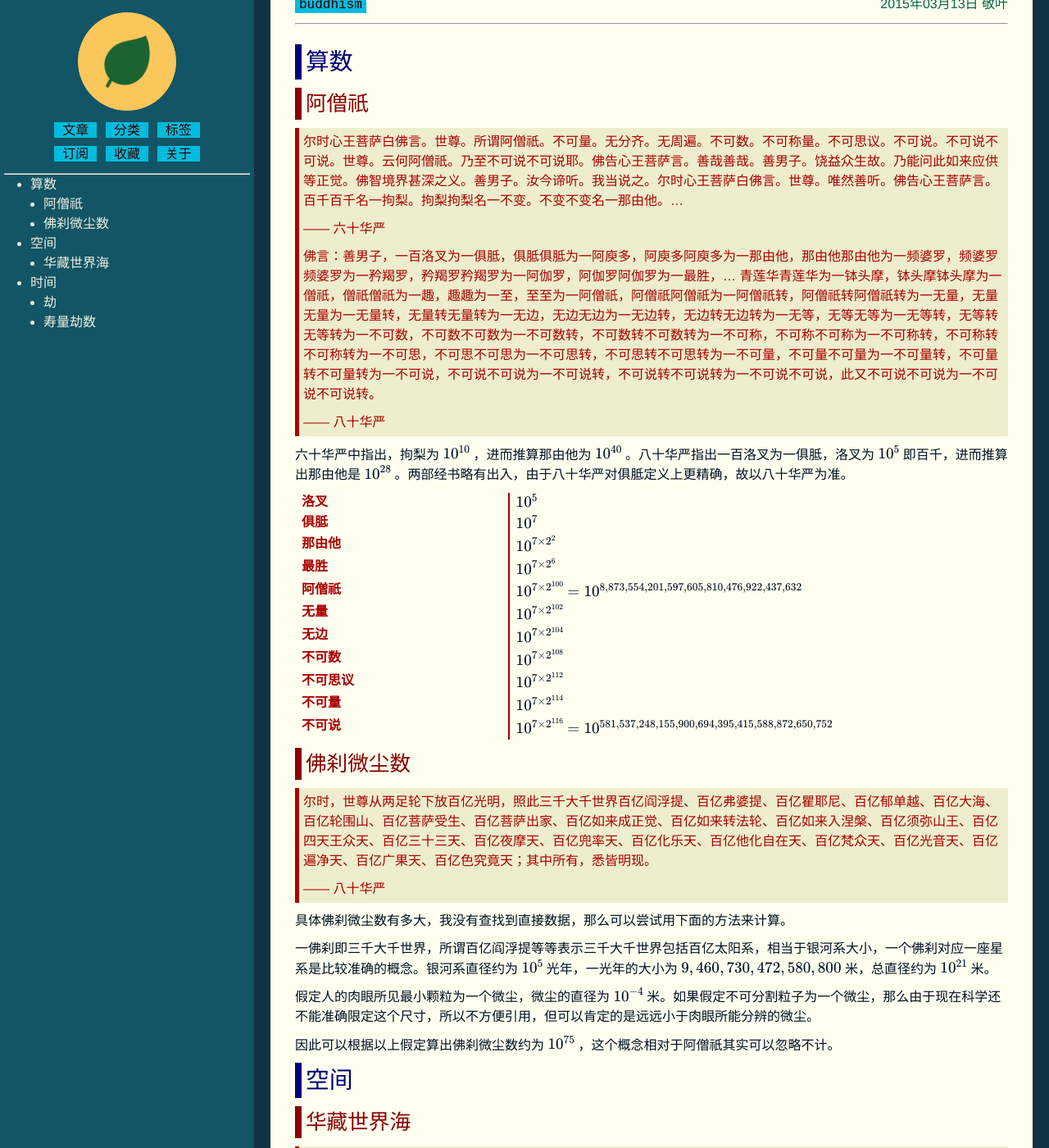
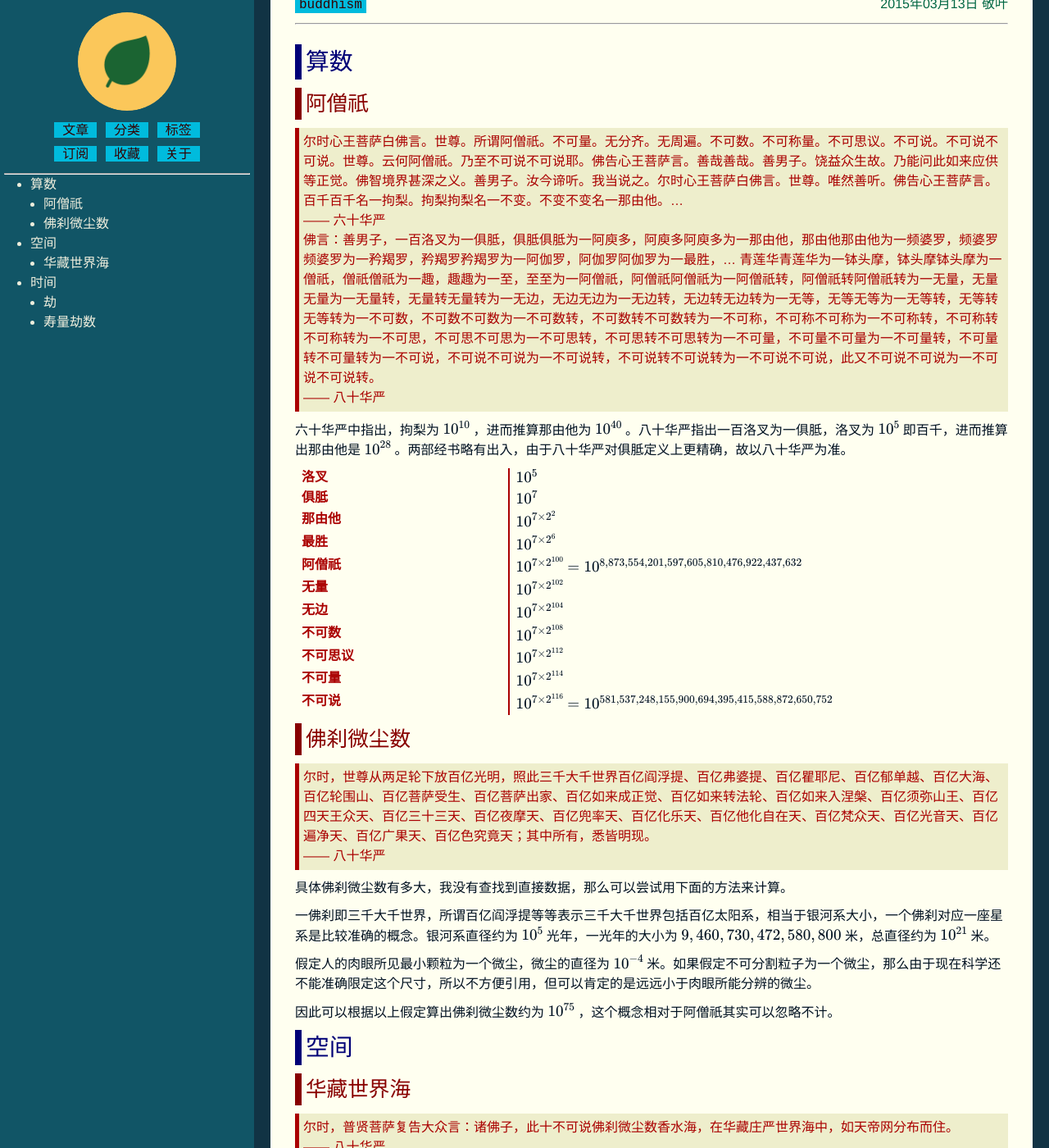
Before and after one commit to mickyching/mickyching.github.io, a Jekyll site: the page built from _posts/leaf/2015-03-13-buddhism-world.html, in a window 1280 px wide and 1400 px high, scrolled down 207 px. Shown: the whole window at 82% size. Built offline with Jekyll 4.4.1, drawn with Linux system fonts in a browser that asks for light colours; formulas are drawn with MathJax 3.

Commit message:
theme: clear margin-bottom in blockquote
Signed-off-by: Micky Ching <mickyching@gmail.com>

```diff
--- a/_sass/_base.scss
+++ b/_sass/_base.scss
@@ -126,7 +126,9 @@ blockquote {
     }
 }
 
-
+blockquote p {
+    margin-bottom: 0;
+}
 
 /**
  * Code formatting
```
